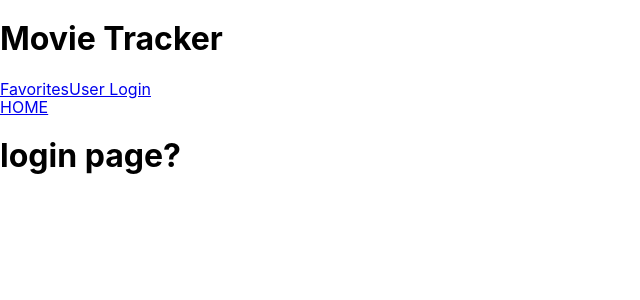
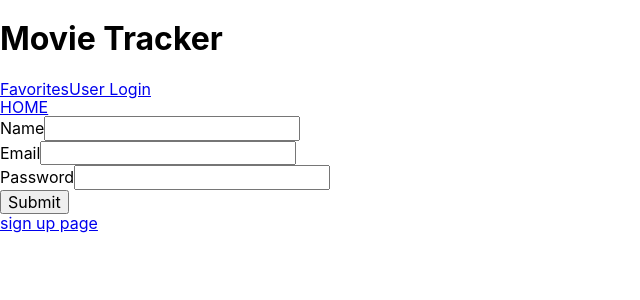
Before and after one commit to kaohman/movie-tracker-app, a React (Create React App) app: page /login in a window 1280 px wide. Shown: the top 300 px of the page, without its empty margins (0-640 px from the left). Built offline with nearby package versions, Linux system fonts and the light colour scheme; no server answers.

Commit message:
Add a controlled form for the signup page

```diff
--- a/src/containers/Login/Login.js
+++ b/src/containers/Login/Login.js
@@ -2,14 +2,62 @@ import React, { Component } from 'react'
 import { Link } from 'react-router-dom'
 
 class Login extends Component {
+  constructor() {
+    super()
+    this.state = {
+      name: '',
+      email: '',
+      password: '',
+    }
+  }
+
+  handleSubmit = (e) => {
+    e.preventDefault()
+
+
+    this.setState({
+      name: '',
+      email: '',
+      password: ''
+    })
+  }
+
+  handleChange = (e) => {
+    let { name, value } = e.target;
+    this.setState({ [name]: value })
+  }
 
   render() {
+    const {name, email, password} = this.state
     return (
       <div>
         <Link to='/'>HOME</Link>
-        <h1>
-        login page?
-        </h1>
+        <form onSubmit={this.handleSubmit}>
+          <label>Name
+            <input
+              onChange={this.handleChange}
+              name="name"
+              type="text"
+              value={name} />
+          </label>
+          <label>Email
+            <input
+              onChange={this.handleChange}
+              name="email"
+              type="email"
+              value={email} />
+          </label>
+          <label>Password
+            <input
+              onChange={this.handleChange}
+              name="password"
+              type="password"
+              value={password} />
+          </label>
+          <input type="submit"/>
+        </form>
+
+        <Link to='/'>sign up page</Link>
       </div>
     )
   }
--- a/src/containers/Login/Login.scss
+++ b/src/containers/Login/Login.scss
@@ -0,0 +1,3 @@
+label {
+  display: block;
+}
--- a/src/main.scss
+++ b/src/main.scss
@@ -1,7 +1,6 @@
 @import './components/Loading/Loading.scss';
 @import './containers/SignUp/SignUp.scss';
 @import './containers/Login/Login.scss';
-@import './containers/Nav/Nav.scss';
 @import './containers/Movies/Movies.scss';
 // @import './components/MovieDetails/MovieDetails.scss';
 @import './containers/Movie/Movie.scss';
```
